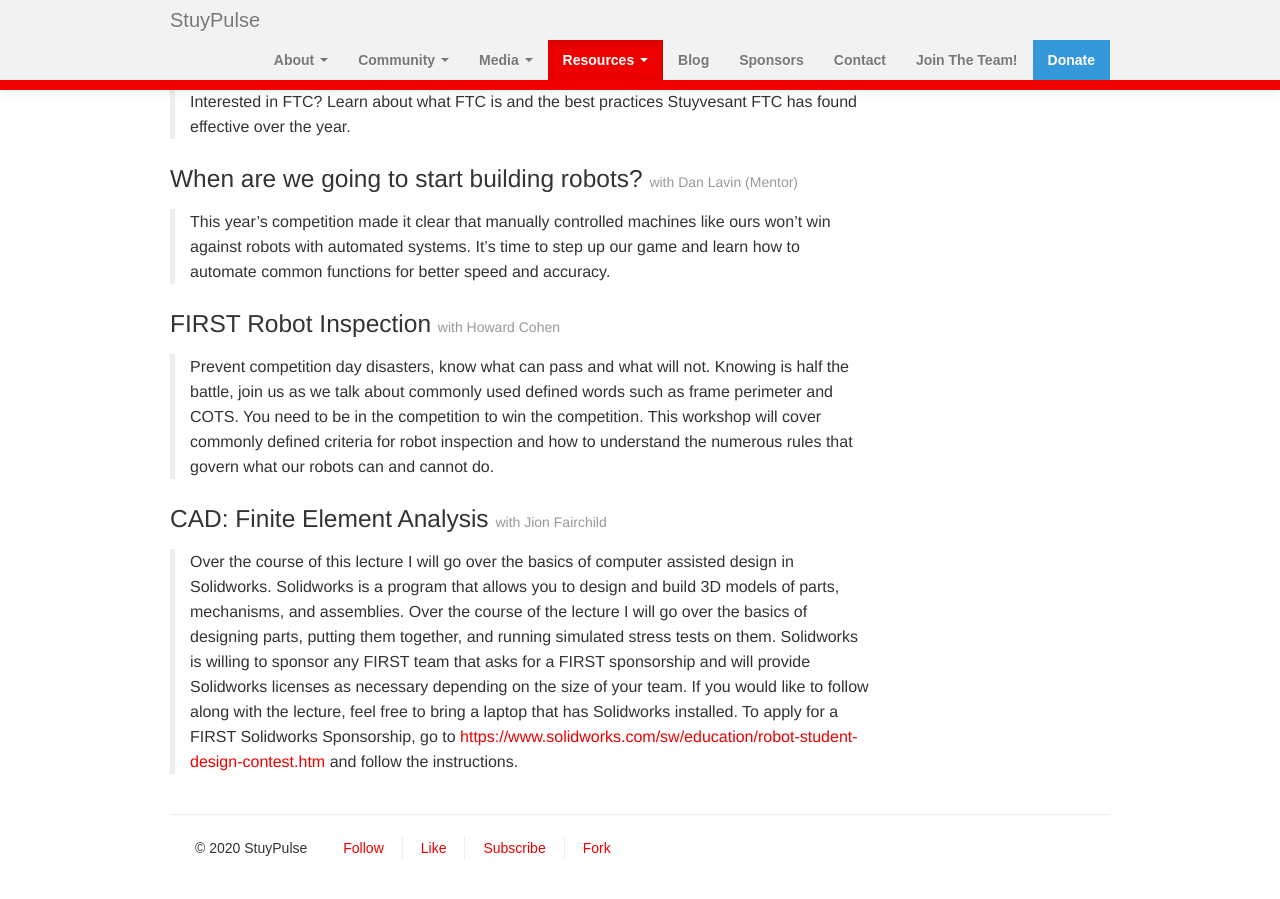
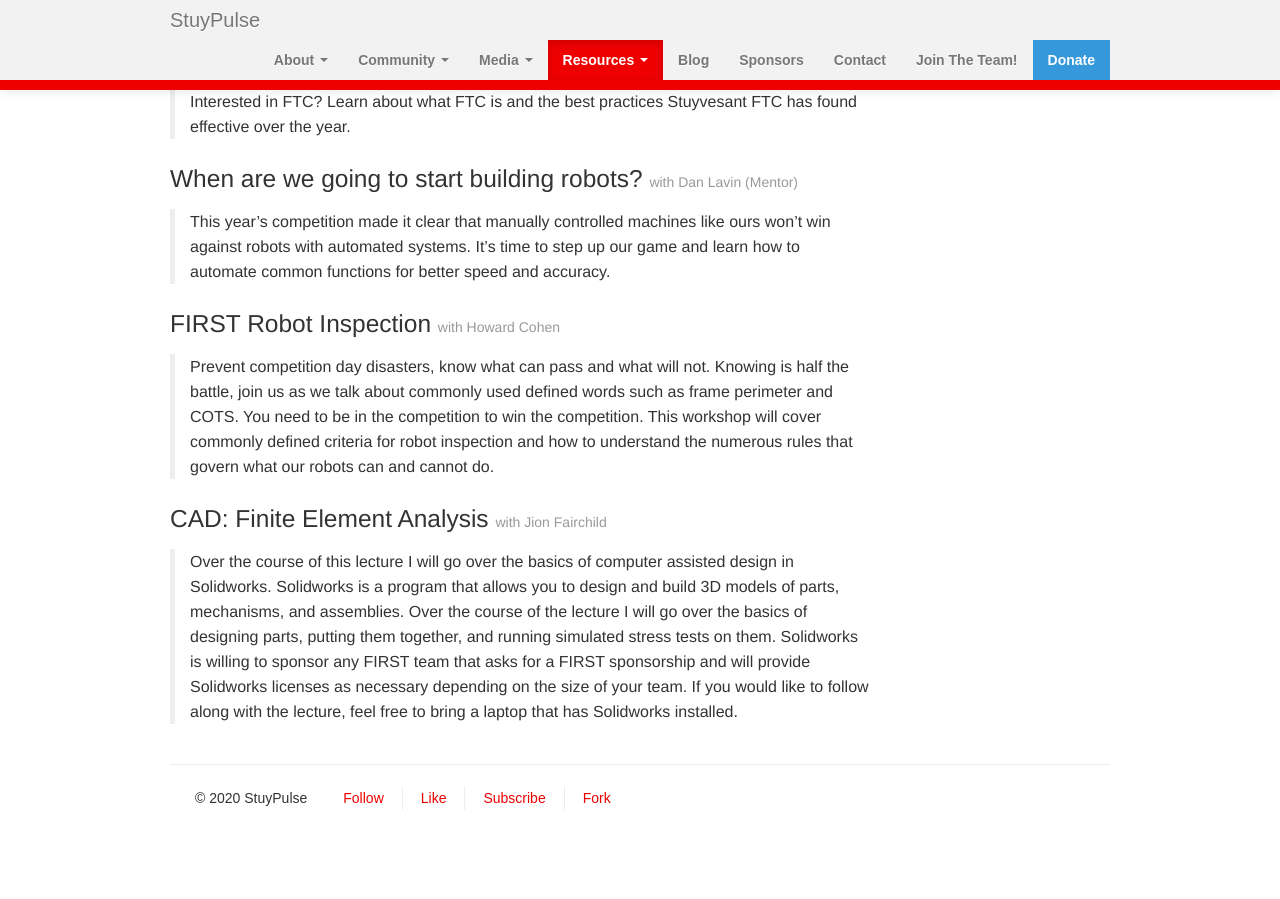
Before and after one commit to StuyPulse/team694.github.io, a Jekyll site: the page built from resources/stuysplash2015/index.md, in a window 1280 px wide and 900 px high, scrolled down 1201 px. Built offline with Jekyll 4.4.1, drawn with Linux system fonts in a browser that asks for light colours; nearby versions of some CDN libraries; after the commit the page ends 2051 px from its top, so only the background shows below that.

Commit message:
Remove broken link on StuySplash 2015 page

```diff
--- a/resources/stuysplash2015/index.md
+++ b/resources/stuysplash2015/index.md
@@ -34,4 +34,4 @@ In 2015, we held Stuy Splash at Stuyvesant High School on December 12. Below are
 > Prevent competition day disasters, know what can pass and what will not. Knowing is half the battle, join us as we talk about commonly used defined words such as frame perimeter and COTS. You need to be in the competition to win the competition. This workshop will cover commonly defined criteria for robot inspection and how to understand the numerous rules that govern what our robots can and cannot do.
 
 ### CAD: Finite Element Analysis <small>with Jion Fairchild</small>
-> Over the course of this lecture I will go over the basics of computer assisted design in Solidworks. Solidworks is a program that allows you to design and build 3D models of parts, mechanisms, and assemblies. Over the course of the lecture I will go over the basics of designing parts, putting them together, and running simulated stress tests on them. Solidworks is willing to sponsor any FIRST team that asks for a FIRST sponsorship and will provide Solidworks licenses as necessary depending on the size of your team. If you would like to follow along with the lecture, feel free to bring a laptop that has Solidworks installed. To apply for a FIRST Solidworks Sponsorship, go to <https://www.solidworks.com/sw/education/robot-student-design-contest.htm> and follow the instructions.
+> Over the course of this lecture I will go over the basics of computer assisted design in Solidworks. Solidworks is a program that allows you to design and build 3D models of parts, mechanisms, and assemblies. Over the course of the lecture I will go over the basics of designing parts, putting them together, and running simulated stress tests on them. Solidworks is willing to sponsor any FIRST team that asks for a FIRST sponsorship and will provide Solidworks licenses as necessary depending on the size of your team. If you would like to follow along with the lecture, feel free to bring a laptop that has Solidworks installed.
```
